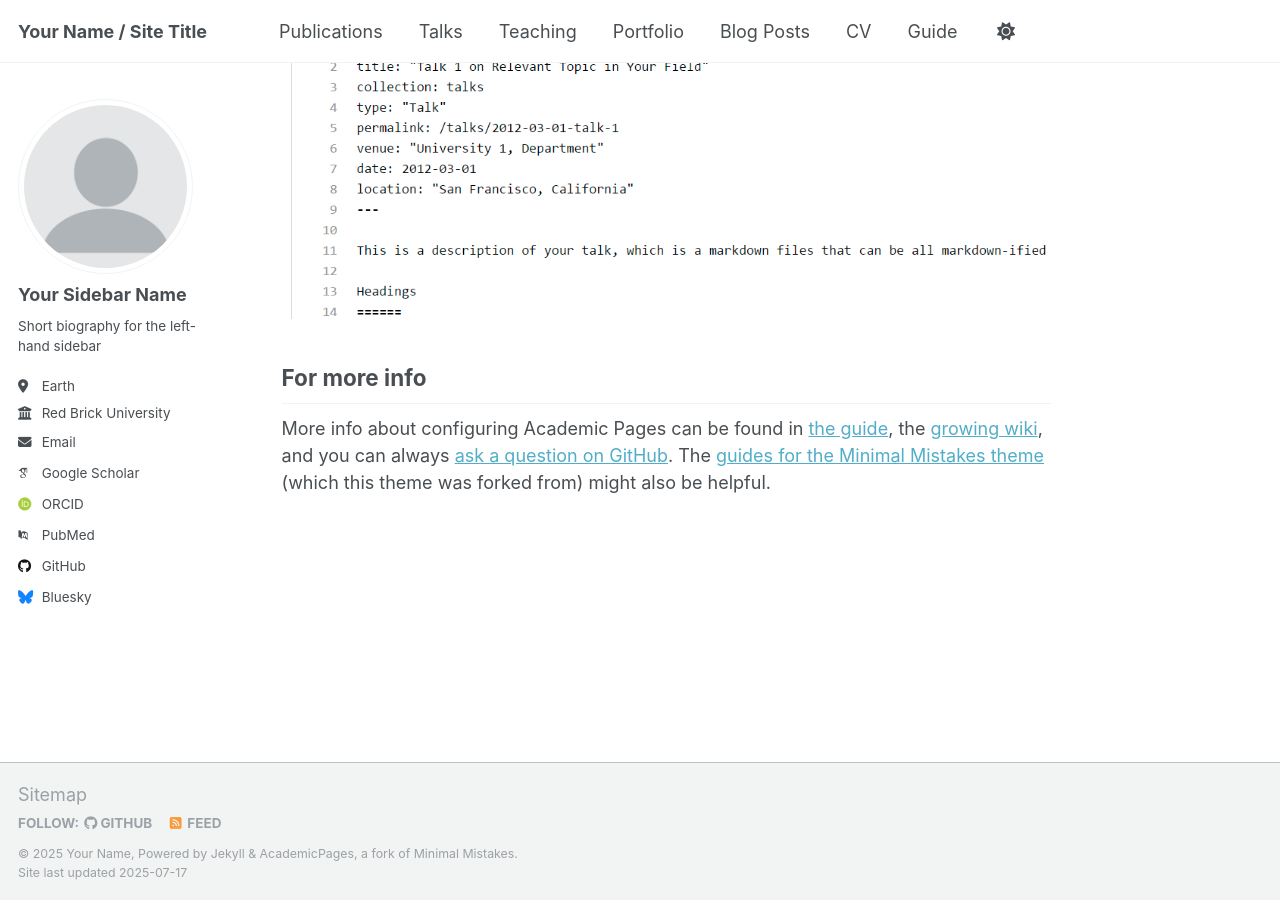
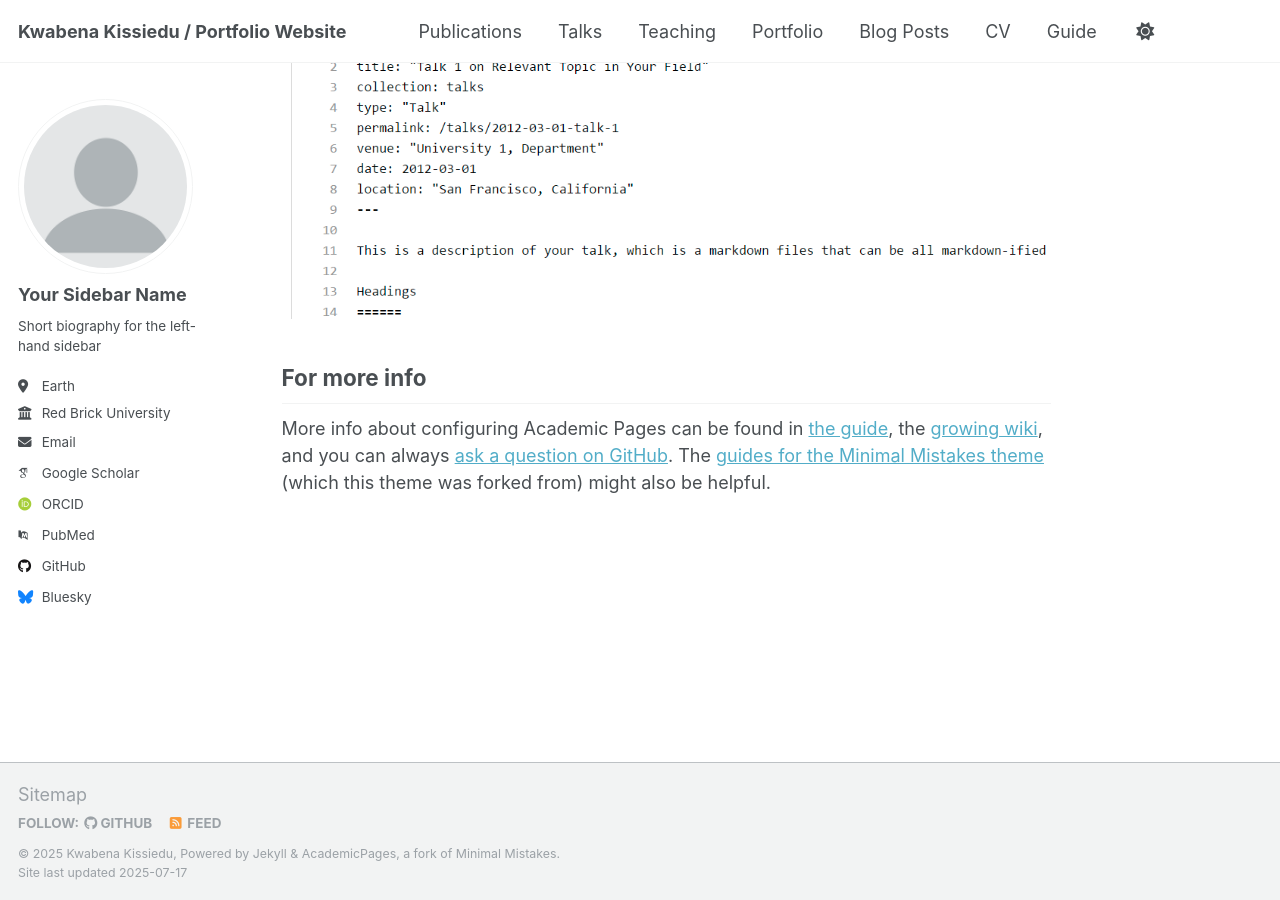
Before and after one commit to kkkissiedu/kkkissiedu.github.io, a Jekyll site: the page built from _pages/about.md, in a window 1280 px wide and 900 px high, scrolled down 2880 px. Built offline with Jekyll 4.4.1, drawn with Linux system fonts in a browser that asks for light colours; some web fonts are replaced; a script that is not in the unit is left out.

Commit message:
Update _config.yml

```diff
--- a/_config.yml
+++ b/_config.yml
@@ -9,13 +9,13 @@
 # Basic Site Settings
 locale                   : "en-US"
 site_theme               : "default"
-title                    : "Your Name / Site Title"
+title                    : "Kwabena Kissiedu / Portfolio Website"
 title_separator          : "-"
-name                     : &name "Your Name"
-description              : &description "personal description"
-url                      : https://academicpages.github.io # the base hostname & protocol for your site e.g. "https://[your GitHub username].github.io" or if you already have some other page hosted on Github then use "https://[your GitHub username].github.io/[Your Repo Name]"
+name                     : &name "Kwabena Kissiedu"
+description              : &description "Portfolio of a Structural Engineer and 3D Artist"
+url                      : https://kkkissiedu.github.io # the base hostname & protocol for your site e.g. "https://[your GitHub username].github.io" or if you already have some other page hosted on Github then use "https://[your GitHub username].github.io/[Your Repo Name]"
 baseurl                  : "" # the subpath of your site, e.g. "/blog"
-repository               : "academicpages/academicpages.github.io"
+repository               : "kkkissiedu/kkkissiedu.github.io"
 
 # Site Author - The following control what appear as part of the author content on the side bar.
 #               If a field is blank the icon and link will not appear, otherwise it will be shown.
```
